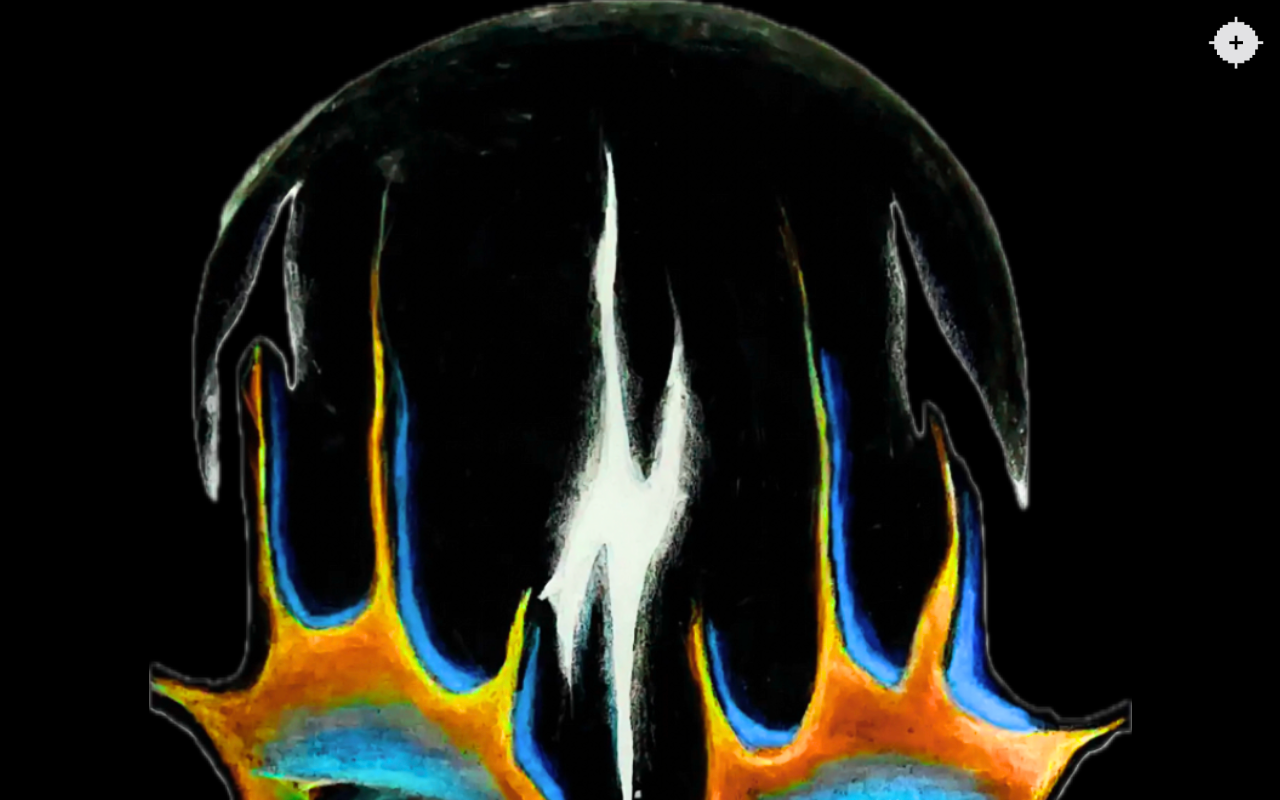
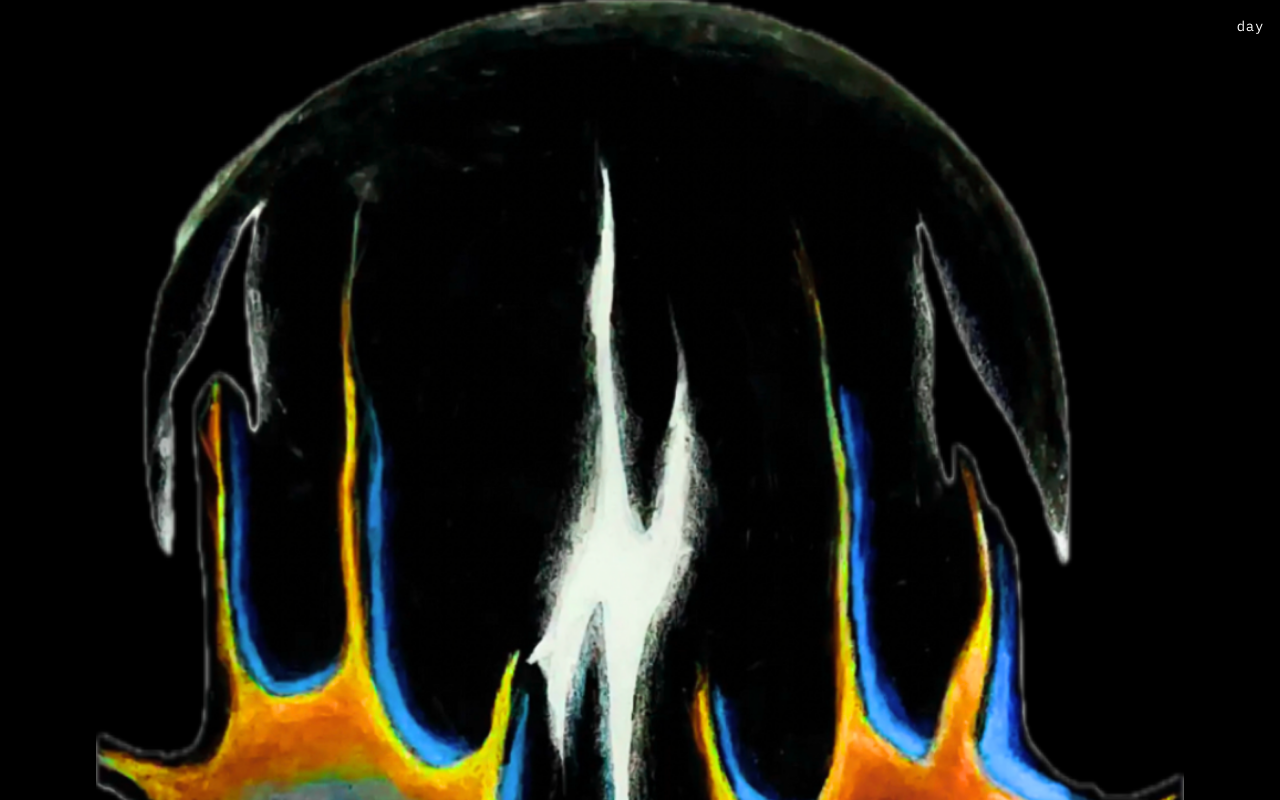
Before and after one commit to pahels/southpaw, a Next.js app: page / in a window 1280 px wide. Shown: the top 800 px of the page. Built offline with nearby package versions, Linux system fonts and the light colour scheme.

Commit message:
day/nite fix

```diff
--- a/app/gallery/page.tsx
+++ b/app/gallery/page.tsx
@@ -81,10 +81,10 @@ export default function GalleryPage() {
         aria-pressed={dayMode}
         aria-label={dayMode ? "Switch to night mode" : "Switch to day mode"}
         onClick={() => setDayMode((s) => !s)}
-        className="fixed top-4 right-4 z-20 inline-flex items-center justify-center w-10 h-10 rounded-full"
-        style={{ background: dayMode ? '#ffffff' : '#000000', color: dayMode ? '#000' : '#fff' }}
+        className="fixed top-4 right-4 z-20 inline-flex items-center justify-center cursor-pointer"
+        style={{ background: 'none', border: 'none', color: dayMode ? '#000' : '#fff', padding: 0, fontSize: '14px', letterSpacing: '0.05em' }}
       >
-        {dayMode ? 'day' : 'nite'}
+        {dayMode ? 'nite' : 'day'}
       </button>
       <div className="max-w-7xl mx-auto">
         <header className="mb-16">
--- a/app/page.tsx
+++ b/app/page.tsx
@@ -14,26 +14,21 @@ export default function Home() {
   const cycle = () => setMode((m) => (m + 1) % 3);
 
   const bgClass = mode === 0 ? "bg-black" : "bg-white";
-  const showText = mode === 1;
+  const showText = false; // disabled for now
   const invertAlien = mode !== 0; // invert on white backgrounds (modes 1 & 2), normal on black
   const logoFilter = 'invert(0)';
-  const cursorFilter = mode === 0 ? 'invert(1)' : mode === 1 ? 'invert(0) sepia(1) saturate(10) hue-rotate(0deg)' : 'invert(0)'; // white on black, red on white+text, black on plain white
+  const isNight = mode === 0;
+  const toggleLabel = isNight ? "day" : "nite";
 
   return (
-    <div className={`${bgClass} min-h-screen flex justify-center relative overflow-hidden`}>
-      {/* Toggle button — no background, just the cursor image */}
+    <div className={`${bgClass} min-h-screen flex justify-center items-start relative overflow-hidden`}>
+      {/* Toggle button — day/nite text */}
       <button
         onClick={cycle}
         className="fixed top-4 right-4 z-[9999] inline-flex items-center justify-center"
-        style={{ background: 'none', border: 'none', padding: 0 }}
+        style={{ background: 'none', border: 'none', padding: 0, cursor: 'pointer', fontFamily: 'inherit', fontSize: '14px', color: isNight ? 'white' : 'black', letterSpacing: '0.05em' }}
       >
-        <Image
-          src="/cursor2.png"
-          alt="cycle mode"
-          width={56}
-          height={56}
-          style={{ filter: cursorFilter }}
-        />
+        {toggleLabel}
       </button>
 
       {/* Repeating SOUTHPAW stack behind the alien */}
@@ -57,7 +52,7 @@ export default function Home() {
       )}
 
       {/* Alien on top */}
-      <Link href="/gallery" className="group block relative z-10">
+      <Link href="/gallery" className="group block relative z-10 w-[90vw] md:w-[85vw] mx-auto">
         <div>
           <Image
             src="/alien2.png"
```
